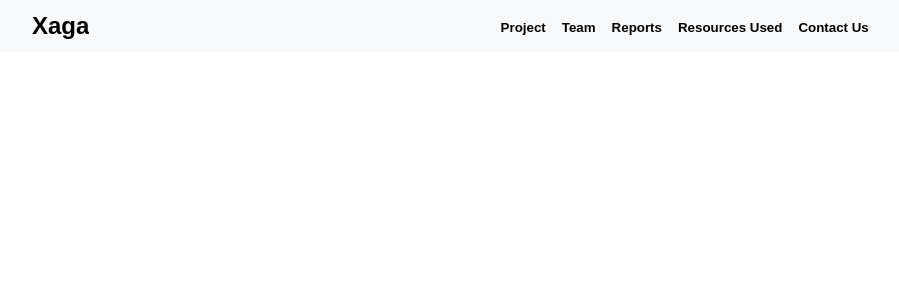
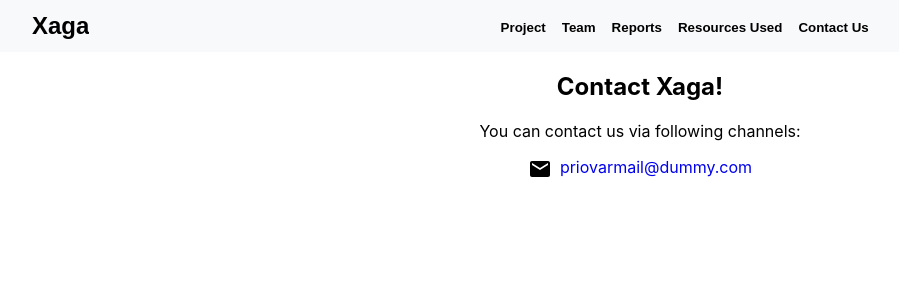
Before and after one commit to PrioVar/PrioVar, a React (Create React App) app: page /contact-us in a window 1280 px wide. Before the commit this address had no page. Shown: the top 300 px of the page, without its empty margins (0-899 px from the left). Built offline with nearby package versions, Linux system fonts and the light colour scheme.

Commit message:
Contact us page added

```diff
--- a/src/App.js
+++ b/src/App.js
@@ -3,6 +3,7 @@
 import './App.css';
 import WelcomePage from "./components/WelcomePage";
 import Team from "./components/Team";
+import Contact from "./components/Contact";
 import Appbar from './components/Appbar';
 import React   from "react";
 import { motion, AnimatePresence } from 'framer-motion';
@@ -24,6 +25,7 @@ function App() {
           <Routes>
             <Route path="/" element={<WelcomePage />} />
             <Route path="/team" element={<Team />} />
+            <Route path="/contact-us" element={<Contact />} />
           </Routes>
         </AnimatePresence>
         </motion.div>
--- /dev/null
+++ b/src/components/Contact.js
@@ -0,0 +1,23 @@
+import React, { useEffect } from 'react';
+import { Mail } from '@mui/icons-material';
+
+const ContactMe = () => {
+  useEffect(() => {
+    document.title = 'Contact PrioVar'
+
+  }, []);
+  return (
+    <div>
+      <h2>Contact Xaga!</h2>
+      <p>You can contact us via following channels:</p>
+      <ul style={{ listStyle: 'none', padding: 0 }}>
+        <li style={{ marginBottom: '0.5rem' }}>
+          <Mail style={{ marginRight: '0.5rem', verticalAlign: 'middle' }} />
+          <a href="erkinresearch@gmail.com" style={{ textDecoration: 'none' }}>priovarmail@dummy.com</a>
+        </li>
+      </ul>
+    </div>
+  );
+};
+
+export default ContactMe;
```
